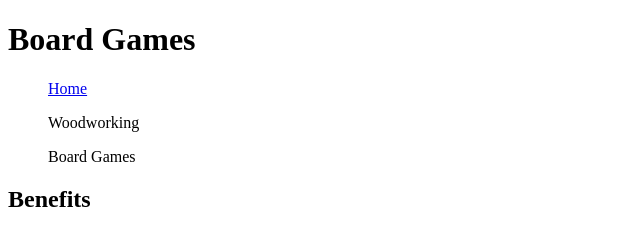
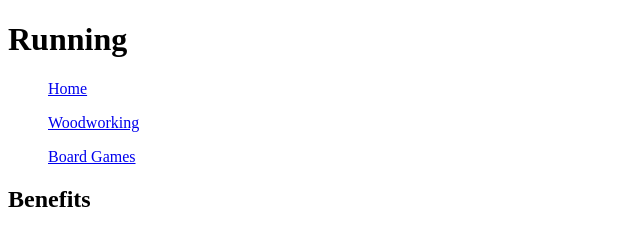
Before and after one commit to peterson-philomath/hello-world, a plain HTML site: page running.html in a window 1280 px wide. Shown: the whole page, without its empty margins (0-640 px from the left). Drawn offline with Linux system fonts and the light colour scheme.

Commit message:
Updating Navigation between sites

```diff
--- a/running.html
+++ b/running.html
@@ -11,11 +11,11 @@
     </head>
     <body>
         <header>
-            <h1>Board Games</h1>
+            <h1>Running</h1>
             <nav>
                 <ul><a href="https://peterson-philomath.github.io/hello-world/index">Home</a></ul>
-                <ul><a href="https://peterson-philomath.github.io/hello-world/index/woodworking"></a>Woodworking</ul>
-                <ul><a href="https://peterson-philomath.github.io/hello-world/index/boardgames"></a>Board Games</ul>
+                <ul><a href="https://peterson-philomath.github.io/hello-world/index/woodworking">Woodworking</a></ul>
+                <ul><a href="https://peterson-philomath.github.io/hello-world/index/boardgames">Board Games</a></ul>
             </nav>
         </header>
         <main>
```
Also changed, not shown: woodworking.html (+1 -1 lines).
